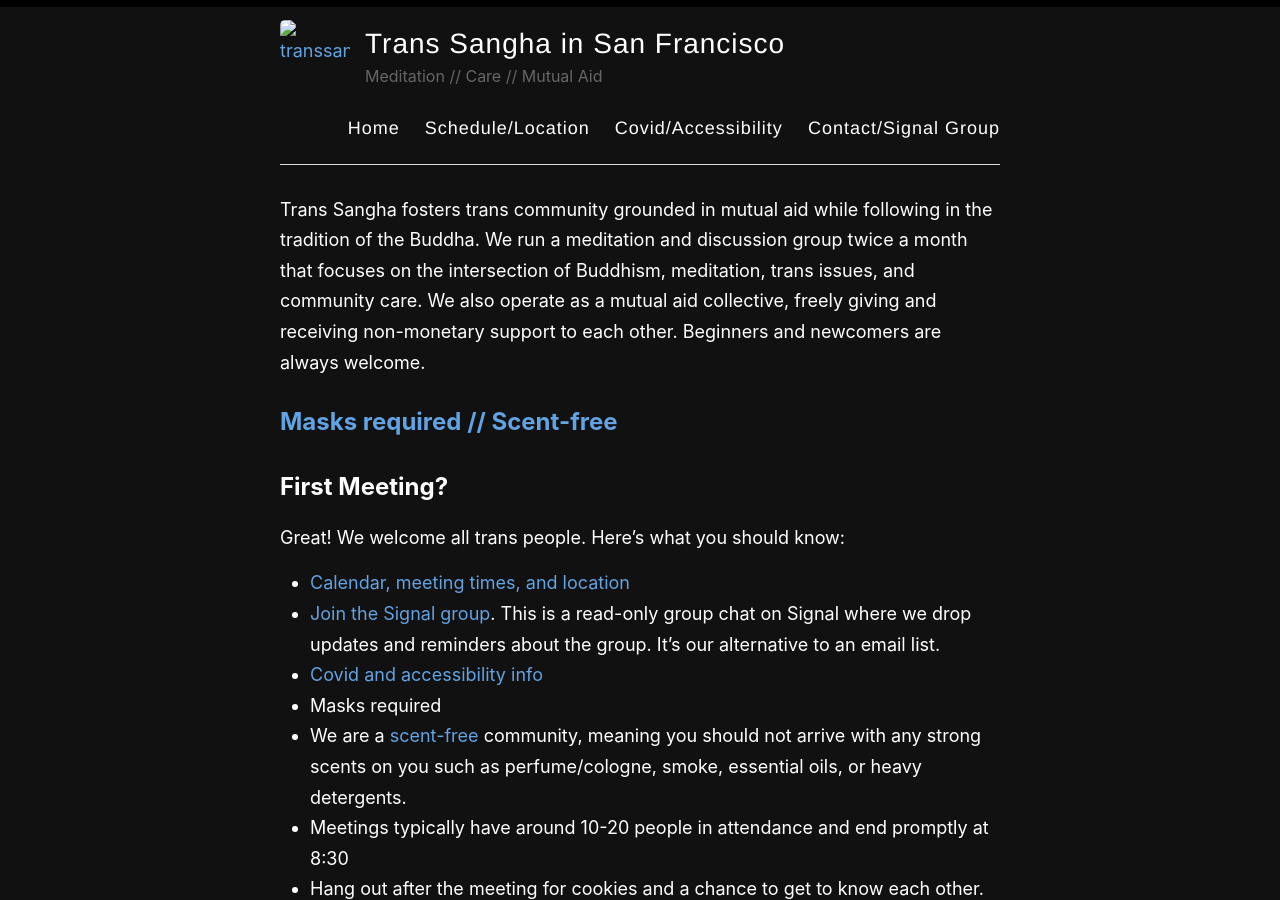
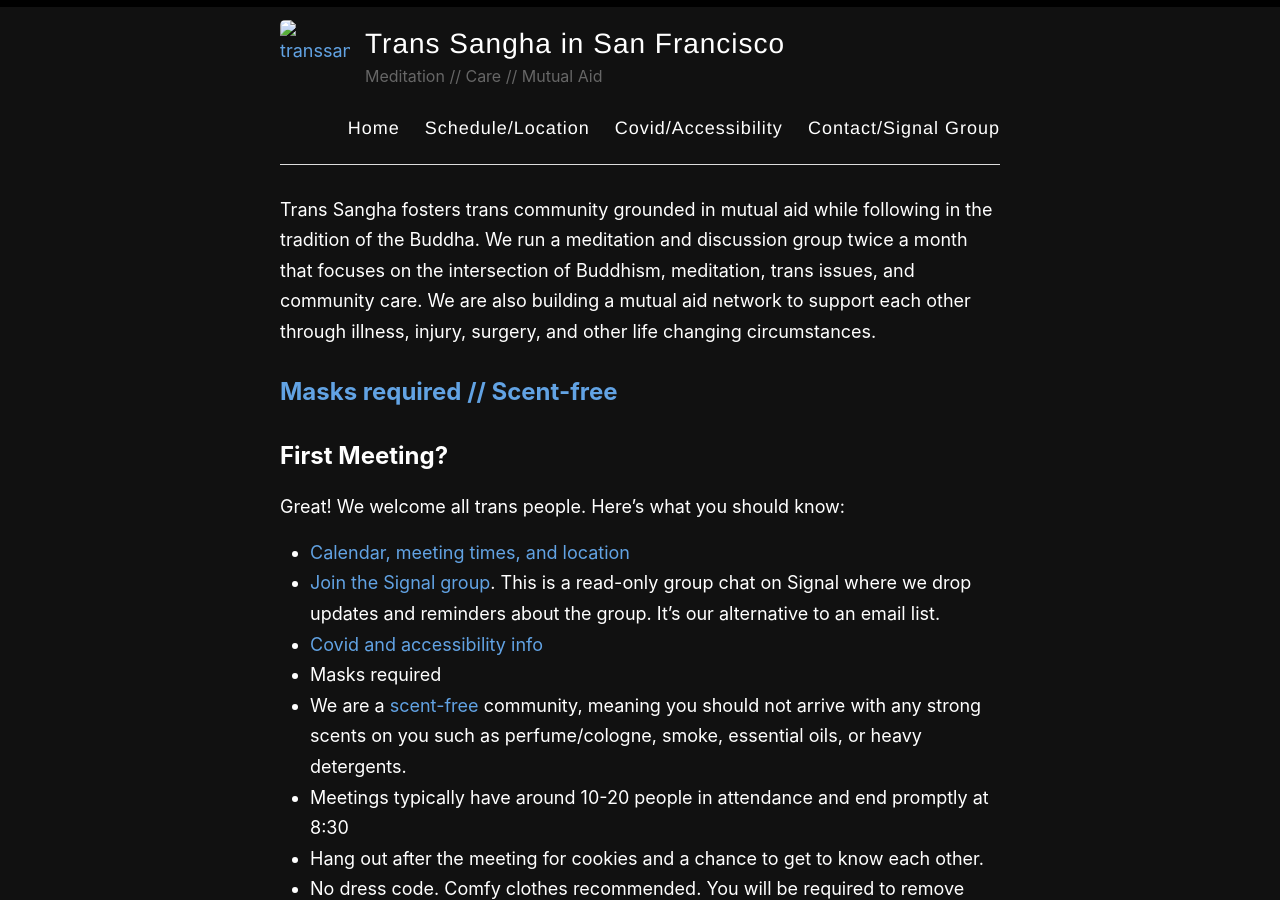
Before and after one commit to rykener/transsangha, a Jekyll site: the page built from _pages/index.md, in a window 1280 px wide and 900 px high. Built offline with Jekyll 4.4.1, drawn with Linux system fonts in a browser that asks for light colours.

Commit message:
update language on mutual aid

```diff
--- a/_pages/index.md
+++ b/_pages/index.md
@@ -4,7 +4,7 @@ title:
 permalink: /
 ---
 
-Trans Sangha fosters trans community grounded in mutual aid while following in the tradition of the Buddha. We run a meditation and discussion group twice a month that focuses on the intersection of Buddhism, meditation, trans issues, and community care. We also operate as a mutual aid collective, freely giving and receiving non-monetary support to each other. Beginners and newcomers are always welcome.
+Trans Sangha fosters trans community grounded in mutual aid while following in the tradition of the Buddha. We run a meditation and discussion group twice a month that focuses on the intersection of Buddhism, meditation, trans issues, and community care. We are also building a mutual aid network to support each other through illness, injury, surgery, and other life changing circumstances.
 
 
 ## [Masks required // Scent-free](/accessibility)
```
